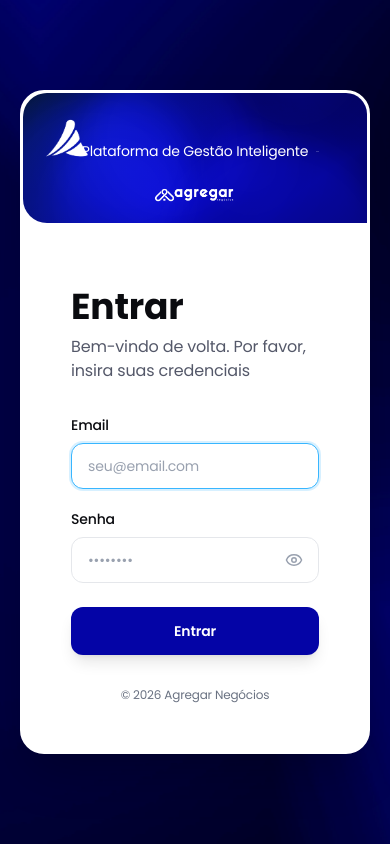
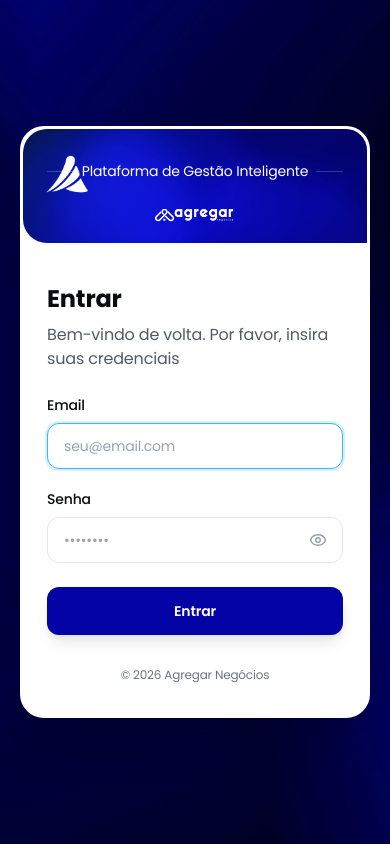
Before and after one commit to DeckDev-RC/atriocompleto, a React (Vite) app in the folder frontend/: page / in a window 390 px wide. Built offline with nearby package versions, Linux system fonts and the light colour scheme; no server answers.

Commit message:
responsividade geral

```diff
--- a/frontend/src/components/Header/Header.tsx
+++ b/frontend/src/components/Header/Header.tsx
@@ -17,32 +17,32 @@
   const brandPrimaryColor = useBrandPrimaryColor();
 
   return (
-    <header className="flex h-[56px] items-center justify-between mb-8">
+    <header className="flex flex-col gap-4 mb-6 md:mb-8 max-sm:gap-3">
+      <div className="flex h-[56px] min-h-[56px] items-center justify-between gap-3 flex-shrink-0">
         {/* Left */}
-      <div className="flex items-center gap-5">
+        <div className="flex items-center gap-3 min-w-0 flex-1">
           <button
-          className="hidden max-md:flex items-center justify-center rounded-xl p-2 text-secondary transition-all duration-200 hover:bg-border hover:text-primary active:scale-90"
+            className="hidden max-md:flex shrink-0 items-center justify-center rounded-xl p-2 text-secondary transition-all duration-200 hover:bg-border hover:text-primary active:scale-90"
             onClick={toggleSidebar}
             aria-label="Abrir menu"
           >
             <Menu size={20} strokeWidth={2} />
           </button>
 
-        <div>
-          <h1 className="text-[26px] font-bold tracking-[-0.03em] text-primary leading-tight">
+          <div className="min-w-0">
+            <h1 className="text-xl md:text-[26px] font-bold tracking-[-0.03em] text-primary leading-tight truncate">
               {title}
             </h1>
-          <p className="text-[13px] text-muted font-normal tracking-[-0.01em]">
+            <p className="text-[12px] md:text-[13px] text-muted font-normal tracking-[-0.01em] truncate">
               {subtitle}
             </p>
           </div>
         </div>
 
-      {/* Right */}
-      <div className="flex items-center gap-2">
-        {/* Children (e.g. Filters) - movido do centro */}
+        {/* Right: filtros no desktop; no mobile só ícones */}
+        <div className="flex shrink-0 items-center gap-1 md:gap-2">
           {children && (
-          <div className="flex items-center gap-3">
+            <div className="hidden md:flex items-center gap-2 md:gap-3">
               {children}
             </div>
           )}
@@ -69,6 +69,14 @@
             )}
           </button>
         </div>
+      </div>
+
+      {/* Filtros em linha separada no mobile/tablet */}
+      {children && (
+        <div className="flex flex-wrap items-center gap-2 md:hidden min-w-0">
+          {children}
+        </div>
+      )}
     </header>
   );
 }
--- a/frontend/src/index.css
+++ b/frontend/src/index.css
@@ -571,6 +571,7 @@
     margin: 0;
     line-height: 1.5;
     letter-spacing: -0.011em;
+    overflow-x: hidden;
     background:
       radial-gradient(ellipse 80% 50% at 50% -10%, rgba(56, 182, 255, 0.03), rgba(56, 182, 255, 0)),
       radial-gradient(ellipse 50% 40% at 0% 0%, rgba(62, 93, 111, 0.02), rgba(62, 93, 111, 0)),
@@ -1035,7 +1036,16 @@
     min-height: 600px;
     position: relative;
   }
+}
 
+/* Mobile: evitar min-height fixo alto demais */
+@media (max-width: 767px) {
+  .login-card-inner {
+    min-height: auto;
+  }
+}
+
+@media (min-width: 768px) {
   .login-panel-left {
     flex: 0 0 45%;
   }
--- a/frontend/src/pages/DashboardPage.tsx
+++ b/frontend/src/pages/DashboardPage.tsx
@@ -30,7 +30,7 @@
   const brandPrimaryColor = useBrandPrimaryColor();
 
   return (
-    <div className="p-7 max-md:p-5 max-sm:p-4">
+    <div className="p-7 max-md:p-5 max-sm:p-4 min-w-0 overflow-x-hidden">
       <Header>
         <PeriodFilter
           value={period}
--- a/frontend/src/pages/LoginPage.tsx
+++ b/frontend/src/pages/LoginPage.tsx
@@ -57,7 +57,7 @@
           >
             {/* Left Section - Promotional (caixa azul) */}
             <div
-              className="login-panel-left relative px-12 pt-12 pb-4 flex flex-col justify-between rounded-l-3xl md:rounded-r-3xl shrink-0"
+              className="login-panel-left relative px-6 pt-8 pb-4 md:px-12 md:pt-12 flex flex-col justify-between rounded-l-3xl md:rounded-r-3xl shrink-0"
               style={{ overflow: 'hidden' }}
             >
               {/* Fundo gradiente + bolhas animadas */}
@@ -121,10 +121,10 @@
             </div>
 
             {/* Right Section - Login Form (caixa branca) */}
-            <div className="login-panel-right px-12 pt-16 pb-12 flex flex-col bg-white shrink-0 min-w-0">
+            <div className="login-panel-right px-6 pt-10 pb-8 md:px-12 md:pt-16 md:pb-12 flex flex-col bg-white shrink-0 min-w-0">
               <form onSubmit={handleSubmit} className="w-full max-w-md mx-auto">
-                <div className="mb-8">
-                  <h2 className="text-4xl font-bold text-[#0a0b0f] mb-2">
+                <div className="mb-6 md:mb-8">
+                  <h2 className="text-2xl md:text-4xl font-bold text-[#0a0b0f] mb-2">
                     Entrar
                   </h2>
                   <p className="text-[#545869]">
```
Also changed, not shown: 1 other file (tests, documents, lock files or other folders). Lines whose indentation alone changed are shown as unchanged.
